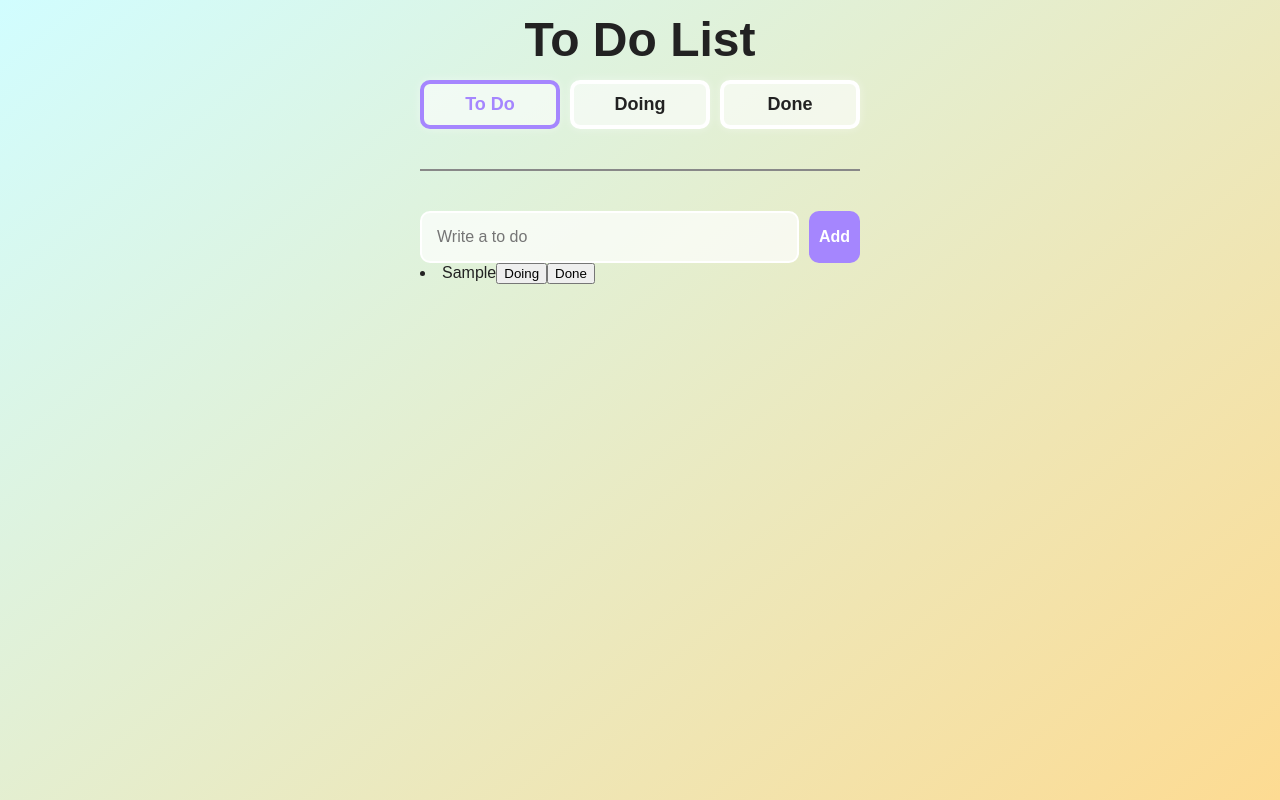
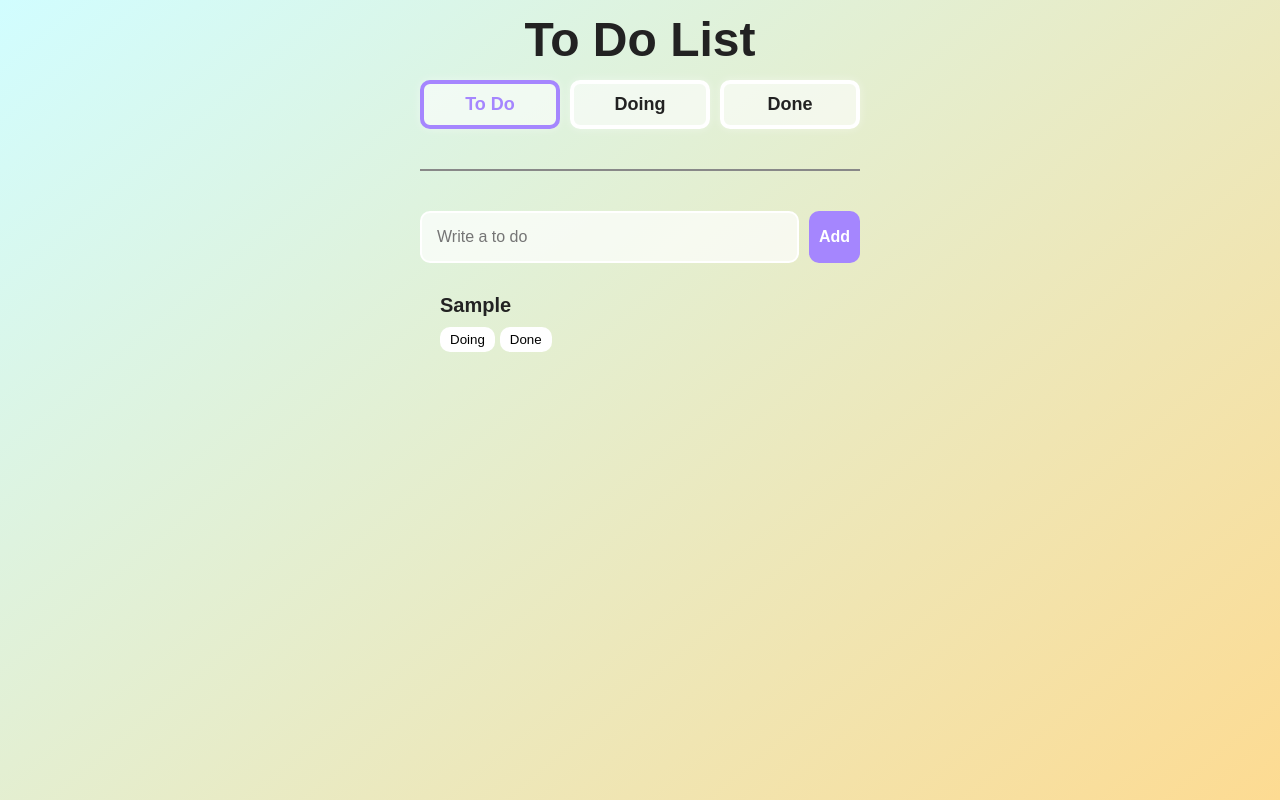
Before and after one commit to hdy86/cate-custom-todolist, a React (Create React App) app: page / in a window 1280 px wide. Both pictures are taken after typing "Sample" into the empty fields and a click on the button "Add". Built offline with nearby package versions, Linux system fonts and the light colour scheme.

Commit message:
css 스타일 수정

```diff
--- a/src/components/ToDo.tsx
+++ b/src/components/ToDo.tsx
@@ -1,5 +1,26 @@
+import styled from "styled-components";
 import { useSetRecoilState } from "recoil";
 import { Categories, IToDo, toDoState } from "../atoms";
+
+const Li = styled.li`
+  margin: 30px 0;
+`;
+const Text = styled.p`
+  margin-bottom: 10px;
+  font-size: 20px;
+  font-weight: bold;
+`;
+const BtnWrap = styled.div`
+  display: flex;
+  gap: 5px;
+`;
+const Btn = styled.button`
+  padding: 5px 10px;
+  border: none;
+  border-radius: 10px;
+  background: #fff;
+  cursor: pointer;
+`;
 
 function ToDo({ id, text, category }: IToDo) {
   const setToDos = useSetRecoilState(toDoState);
@@ -19,24 +40,26 @@ function ToDo({ id, text, category }: IToDo) {
   };
 
   return (
-    <li>
-      <span>{text}</span>
+    <Li>
+      <Text>{text}</Text>
+      <BtnWrap>
         {category !== Categories.TO_DO && (
-        <button name={Categories.TO_DO} onClick={onClick}>
+          <Btn name={Categories.TO_DO} onClick={onClick}>
             To Do
-        </button>
+          </Btn>
         )}
         {category !== Categories.DOING && (
-        <button name={Categories.DOING} onClick={onClick}>
+          <Btn name={Categories.DOING} onClick={onClick}>
             Doing
-        </button>
+          </Btn>
         )}
         {category !== Categories.DONE && (
-        <button name={Categories.DONE} onClick={onClick}>
+          <Btn name={Categories.DONE} onClick={onClick}>
             Done
-        </button>
+          </Btn>
         )}
-    </li>
+      </BtnWrap>
+    </Li>
   );
 }
 
--- a/src/components/ToDoList.tsx
+++ b/src/components/ToDoList.tsx
@@ -46,6 +46,10 @@ const Btn = styled.button<{ isActive: boolean }>`
   font-weight: bold;
   cursor: pointer;
 `;
+const Ul = styled.ul`
+  list-style: none;
+  padding: 0 20px;
+`;
 
 function ToDoList() {
   const toDos = useRecoilValue(toDoSelector);
@@ -82,9 +86,11 @@ function ToDoList() {
       </BtnWrap>
 
       <CreateToDo />
-      {toDos?.map((toDo) => (
-        <ToDo key={toDo.id} {...toDo} />
-      ))}
+      <Ul>
+        {toDos?.map((toDo) => (
+          <ToDo key={toDo.id} {...toDo} />
+        ))}
+      </Ul>
     </Container>
   );
 }
```
Lines whose indentation alone changed are shown as unchanged.
